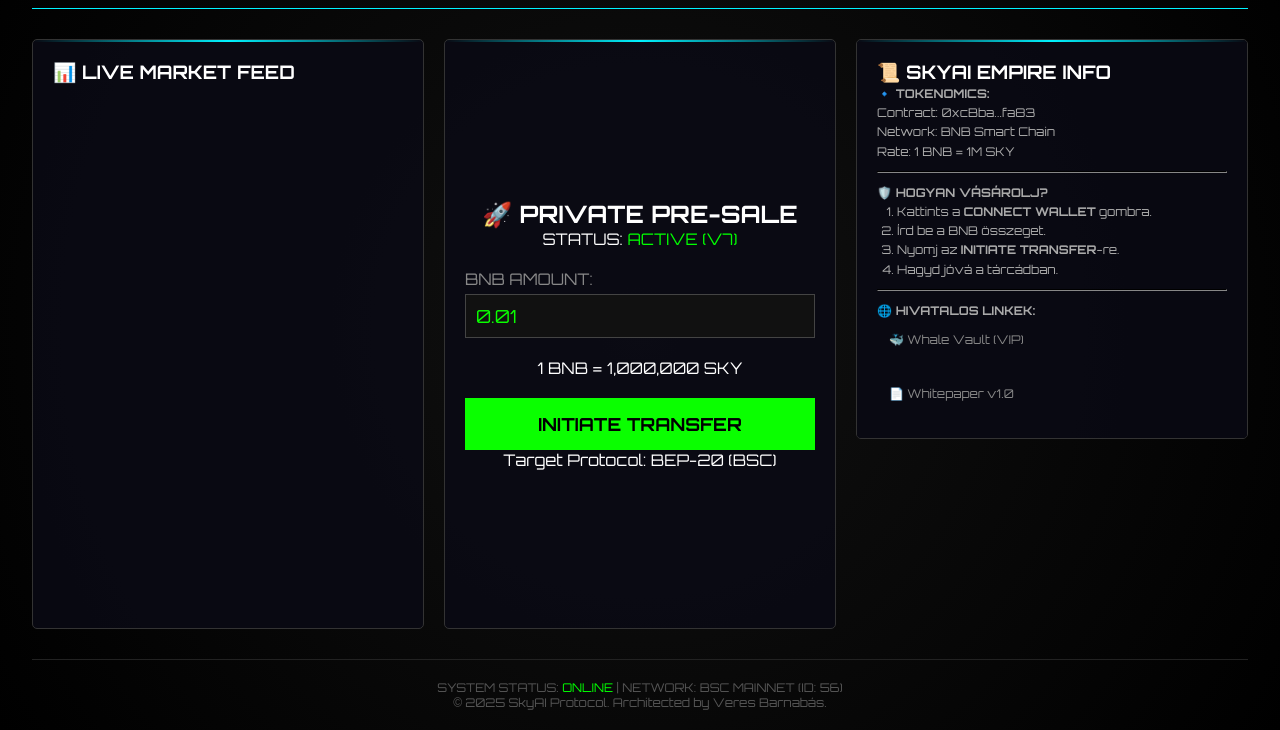
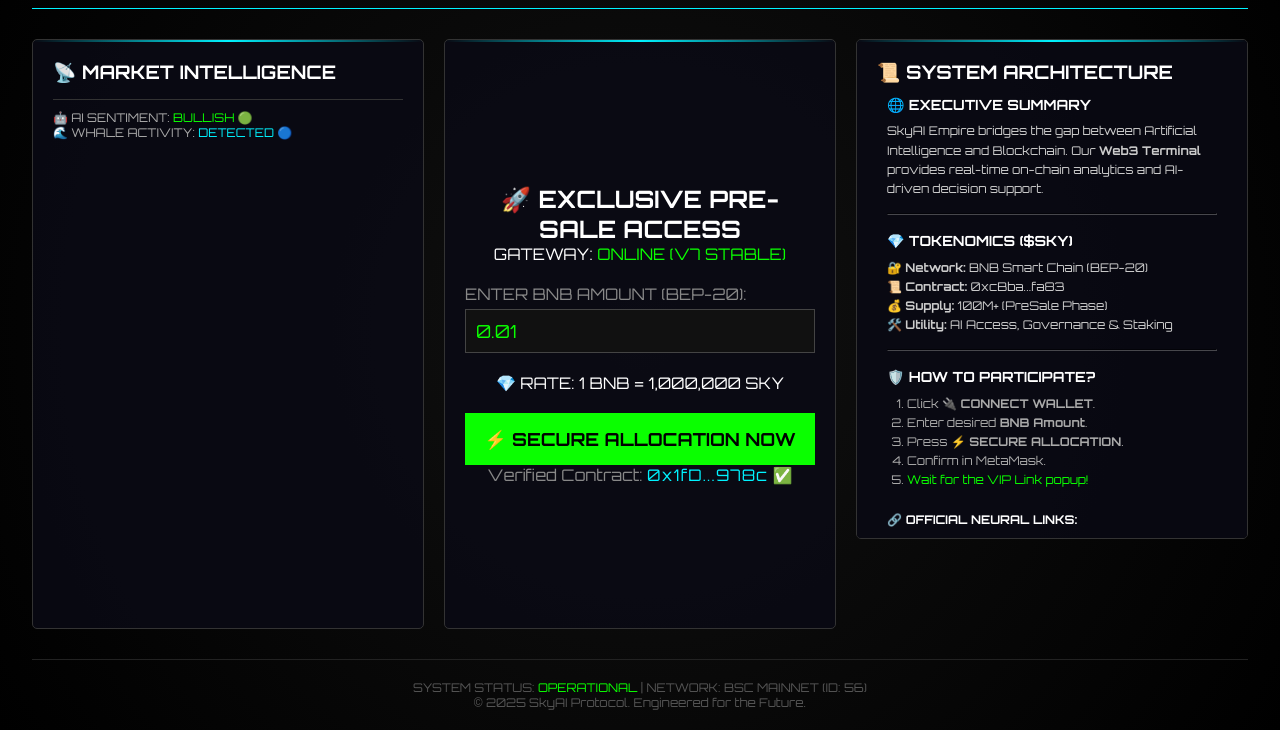
Before and after one commit to veresbarnabas97-ui/SkyAI_Empire_v7, a plain HTML site: page Frontend/index.html in a window 1280 px wide. Shown: the part 70-800 px from the top of the page. Drawn offline with Linux system fonts and the light colour scheme; a script that the page names is missing.

Commit message:
Update index.html

```diff
--- a/Frontend/index.html
+++ b/Frontend/index.html
@@ -6,8 +6,8 @@
     <title>SkyAI Empire | Web3 Terminal</title>
 
     <link href="https://fonts.googleapis.com/css2?family=Orbitron:wght@400;700&display=swap" rel="stylesheet">
+
     <link rel="stylesheet" href="style.css">
-
     <script src="https://cdn.jsdelivr.net/npm/web3@1.6.1/dist/web3.min.js"></script>
     <script src="script.js" defer></script>
 </head>
@@ -20,14 +20,14 @@
     <div class="terminal-container">
 
         <header>
-            <div class="logo">🌌 SKY_AI <span class="blink">V7.0</span></div>
+            <div class="logo">🌌 SKY_AI <span class="blink">EMPIRE V7</span></div>
             <button id="connect-btn" class="neon-btn">🔌 CONNECT WALLET</button>
         </header>
 
         <main class="grid-layout">
 
             <section class="panel left-panel">
-                <h3>📊 LIVE MARKET FEED</h3>
+                <h3>📡 MARKET INTELLIGENCE</h3>
                 <div class="chart-box">
                     <div class="tradingview-widget-container">
                         <div id="tradingview_12345"></div>
@@ -50,63 +50,95 @@
                         </script>
                     </div>
                 </div>
+                <div style="margin-top: 15px; font-size: 12px; color: #aaa; border-top: 1px solid #333; padding-top: 10px;">
+                    <p>🤖 AI SENTIMENT: <span style="color:#0aff00">BULLISH 🟢</span></p>
+                    <p>🌊 WHALE ACTIVITY: <span style="color:#00f3ff">DETECTED 🔵</span></p>
+                </div>
             </section>
 
             <section class="panel center-panel">
                 <div class="hologram-box">
-                    <h2>🚀 PRIVATE PRE-SALE</h2>
-                    <p class="status">STATUS: <span style="color:#0f0">ACTIVE (V7)</span></p>
+                    <h2>🚀 EXCLUSIVE PRE-SALE ACCESS</h2>
+                    <p class="status">GATEWAY: <span style="color:#0aff00">ONLINE (V7 STABLE)</span></p>
 
                     <div class="input-group">
-                        <label>BNB AMOUNT:</label>
-                        <input type="number" id="bnb-amount" value="0.01" step="0.01">
+                        <label>ENTER BNB AMOUNT (BEP-20):</label>
+                        <input type="number" id="bnb-amount" value="0.01" step="0.01" placeholder="Min: 0.0017 BNB">
                     </div>
 
                     <div class="conversion-rate">
-                        1 BNB = 1,000,000 SKY
+                        💎 RATE: 1 BNB = 1,000,000 SKY
                     </div>
 
-                    <button id="buy-btn" class="mega-btn">INITIATE TRANSFER</button>
+                    <button id="buy-btn" class="mega-btn">⚡ SECURE ALLOCATION NOW</button>
 
-                    <p class="small-text">Target Protocol: BEP-20 (BSC)</p>
+                    <p class="small-text">
+                        <span style="color:#888;">Verified Contract:</span>
+                        <span style="color:var(--neon-blue); letter-spacing: 1px;">0x1fD...978c</span> ✅
+                    </p>
                 </div>
             </section>
 
-            <section class="panel right-panel" style="overflow-y: auto; max-height: 400px;">
-                <h3>📜 SKYAI EMPIRE INFO</h3>
+            <section class="panel right-panel" style="overflow-y: auto; max-height: 500px;">
+                <h3>📜 SYSTEM ARCHITECTURE</h3>
 
-                <div style="font-size: 12px; line-height: 1.6; color: #aaa; text-align: left;">
-                    <p><strong>🔹 TOKENOMICS:</strong><br>
-                    Contract: 0xcBba...fa83<br>
-                    Network: BNB Smart Chain<br>
-                    Rate: 1 BNB = 1M SKY</p>
+                <div style="font-size: 12px; line-height: 1.6; color: #ccc; text-align: left; padding: 10px;">
 
-                    <hr style="border-color: #333; margin: 10px 0;">
+                    <div style="margin-bottom: 15px;">
+                        <strong style="color: white; font-size: 14px;">🌐 EXECUTIVE SUMMARY</strong>
+                        <p style="margin-top:5px;">
+                            SkyAI Empire bridges the gap between Artificial Intelligence and Blockchain.
+                            Our <strong>Web3 Terminal</strong> provides real-time on-chain analytics and AI-driven decision support.
+                        </p>
+                    </div>
 
-                    <p><strong>🛡️ HOGYAN VÁSÁROLJ?</strong></p>
-                    <ol style="padding-left: 20px;">
-                        <li>Kattints a <strong>CONNECT WALLET</strong> gombra.</li>
-                        <li>Írd be a BNB összeget.</li>
-                        <li>Nyomj az <strong>INITIATE TRANSFER</strong>-re.</li>
-                        <li>Hagyd jóvá a tárcádban.</li>
-                    </ol>
+                    <hr style="border-color: #333; opacity: 0.5;">
 
-                    <hr style="border-color: #333; margin: 10px 0;">
+                    <div style="margin: 15px 0;">
+                        <strong style="color: white; font-size: 14px;">💎 TOKENOMICS ($SKY)</strong>
+                        <ul style="list-style: none; padding-left: 0; margin-top: 5px;">
+                            <li>🔐 <strong>Network:</strong> BNB Smart Chain (BEP-20)</li>
+                            <li>📜 <strong>Contract:</strong> 0xcBba...fa83</li>
+                            <li>💰 <strong>Supply:</strong> 100M+ (PreSale Phase)</li>
+                            <li>🛠️ <strong>Utility:</strong> AI Access, Governance & Staking</li>
+                        </ul>
+                    </div>
 
-                    <p><strong>🌐 HIVATALOS LINKEK:</strong></p>
-                    <ul class="nav-links">
-                        <li><a href="#">🐳 Whale Vault (VIP)</a></li>
-                        <li><a href="#">📄 Whitepaper v1.0</a></li>
-                        <li><a href="Profile/index.html">👤 Founder Dashboard</a></li>
-                    </ul>
+                    <hr style="border-color: #333; opacity: 0.5;">
+
+                    <div style="margin: 15px 0;">
+                        <strong style="color: white; font-size: 14px;">🛡️ HOW TO PARTICIPATE?</strong>
+                        <ol style="padding-left: 20px; margin-top: 5px; color: #aaa;">
+                            <li>Click <strong>🔌 CONNECT WALLET</strong>.</li>
+                            <li>Enter desired <strong>BNB Amount</strong>.</li>
+                            <li>Press <strong>⚡ SECURE ALLOCATION</strong>.</li>
+                            <li>Confirm in MetaMask.</li>
+                            <li><span style="color:#0aff00">Wait for the VIP Link popup!</span></li>
+                        </ol>
+                    </div>
+
+                    <div style="margin-top: 20px;">
+                        <strong style="color: white;">🔗 OFFICIAL NEURAL LINKS:</strong>
+                        <ul class="nav-links" style="margin-top: 5px;">
+                            <li><a href="https://t.me/SkyAIBusinessBot" target="_blank" style="color:var(--neon-green)">🤖 Business Hub</a></li>
+                            <li><a href="https://t.me/SkyAI_PaymentBot" target="_blank" style="color:var(--neon-green)">💰 Payment Verifier</a></li>
+                            <li><a href="https://t.me/SkyAI00bot" target="_blank" style="color:var(--neon-green)">🧠 SkyAI Brain (Signals)</a></li>
+
+                            <li style="margin-top: 10px;"><a href="https://t.me/SkyAI00bot1" target="_blank" style="color:var(--neon-blue)">📡 Signal Dispatcher (Channel)</a></li>
+                            <li><a href="https://t.me/SkyAIGroup" target="_blank" style="color:var(--neon-blue)">👥 SkyAI Group (Community)</a></li>
+
+                            <li style="margin-top: 10px;"><a href="Profile/index.html">👤 Founder's Dashboard</a></li>
+                        </ul>
+                    </div>
+
                 </div>
             </section>
 
         </main>
 
         <footer>
-            <p>SYSTEM STATUS: <span style="color:#0f0">ONLINE</span> | NETWORK: BSC MAINNET (ID: 56)</p>
-            <p>© 2025 SkyAI Protocol. Architected by Veres Barnabás.</p>
+            <p>SYSTEM STATUS: <span style="color:#0aff00">OPERATIONAL</span> | NETWORK: BSC MAINNET (ID: 56)</p>
+            <p>© 2025 SkyAI Protocol. Engineered for the Future.</p>
         </footer>
 
     </div>
```
